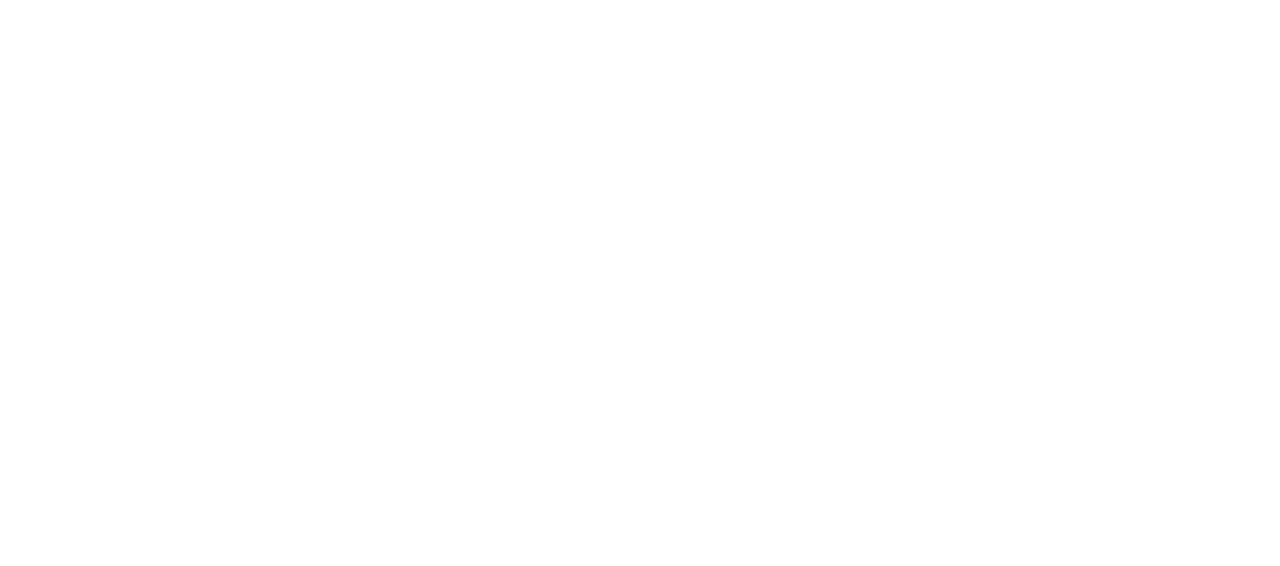
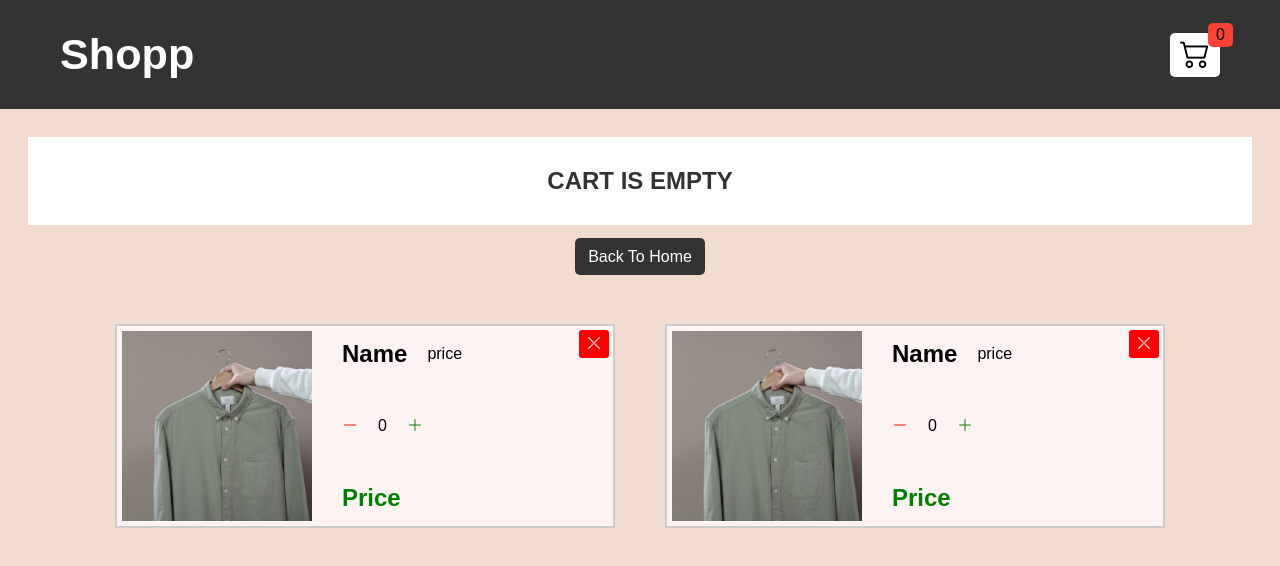
Before and after one commit to Tylianthuah/Shopping-Website, a plain HTML site: page cart.html in a window 1280 px wide. Drawn offline with nearby package versions, Linux system fonts and the light colour scheme.

Commit message:
Card Html is added

```diff
--- a/cart.html
+++ b/cart.html
@@ -0,0 +1,87 @@
+<!DOCTYPE html>
+<html lang="en">
+
+<head>
+    <meta charset="UTF-8">
+    <meta http-equiv="X-UA-Compatible" content="IE=edge">
+    <meta name="viewport" content="width=device-width, initial-scale=1.0">
+    <title>Shopping Site</title>
+
+    <!--!External Css-->
+    <link rel="stylesheet" href="style.css">
+    <!--!Bootstrap Icons-->
+    <link rel="stylesheet" href="https://cdn.jsdelivr.net/npm/bootstrap-icons@1.8.3/font/bootstrap-icons.css">
+</head>
+
+<body>
+    <navbar class="navbar">
+        <a href="index.html" class="title">
+            <h2>Shopp</h2>
+        </a>
+
+        <a href="index.html">
+            <div class="cart">
+                <i class="bi bi-cart2 cart-logo "></i>
+                <div class="cart-amount" id="cart-amount">0</div>
+            </div>
+        </a>
+    </navbar>
+
+
+    <div id="label" class="label">
+        <h2>Cart is empty</h2>
+        <a href="index.html">Back to Home</a>
+    </div>
+
+    <div class="shopping-item" id="shopping-item">
+        <div class="item">
+            <img src="img/img-1.jpg" alt="">
+            <div class="cart-details">
+                <div class="main">
+                    <div class="name">
+                        <h2>Name</h2>
+                        <p>price</p>
+                    </div>
+                    <i class="bi bi-x-lg cross-icon"></i>
+                </div>
+
+                <div class="quantity">
+                    <i class="bi bi-dash-lg minus"></i>
+                    <div id="${id}" class="quantityAmount">
+                        0
+                    </div>
+                    <i class="bi bi-plus-lg plus"></i>
+                </div>
+
+                <h2 class="item-total">Price</h2>
+            </div>
+        </div>
+
+        <div class="item">
+            <img src="img/img-1.jpg" alt="">
+            <div class="cart-details">
+                <div class="main">
+                    <div class="name">
+                        <h2>Name</h2>
+                        <p>price</p>
+                    </div>
+                    <i class="bi bi-x-lg cross-icon"></i>
+                </div>
+
+                <div class="quantity">
+                    <i class="bi bi-dash-lg minus"></i>
+                    <div id="${id}" class="quantityAmount">
+                        0
+                    </div>
+                    <i class="bi bi-plus-lg plus"></i>
+                </div>
+
+                <h2 class="item-total">Price</h2>
+            </div>
+        </div>
+    </div>
+</body>
+<script src="data.js"></script>
+<script src="cart.js"></script>
+
+</html>
--- /dev/null
+++ b/cart.js
@@ -0,0 +1,22 @@
+let label = document.getElementById("label");
+let shoppingCart = document.getElementById("shopping-item");
+
+let basket = JSON.parse(localStorage.getItem("data")) || [];
+
+let calculation = () => {
+    let cartIcon = document.getElementById("cart-amount");
+    cartIcon.innerHTML = basket.map((x) => x.item).reduce((x, y) => x + y, 0);
+  };
+
+  calculation();
+
+  let generateCartItem = () => {
+    if(basket.length !== 0){
+        console.log("basket is not empty");
+    }
+    else{
+    label.style.display = "block";
+    }
+  }
+
+  generateCartItem();
--- a/main.js
+++ b/main.js
@@ -7,7 +7,6 @@ let generateShop = () => {
     .map((x) => {
       let { id, name, price, desc, img } = x;
       let search = basket.find((x) => x.id === id) || [];
-      console.log(search)
       return `
       <div id="product-${id}" class="shop-item">
       <img src=${img} alt="">
--- a/style.css
+++ b/style.css
@@ -126,3 +126,109 @@ img {
     padding: 30px 30px;
   }
 }
+
+
+/* !Card Html syling */
+
+.label {
+  margin: 8px;
+  justify-content: center;
+  padding: 20px;
+  text-align: center;
+  color: #333;
+  text-transform: uppercase;
+  display: none;
+}
+
+.label h2{
+  display: block;
+  padding: 30px;
+  margin-bottom: 23px ;
+  background-color: white;
+  }
+
+.label a {
+  padding: 10px 13px;
+  background-color: #333;
+  color: white;
+  text-transform: capitalize;
+  border-radius: 5px;
+  cursor: pointer;
+}
+
+
+/* !Card-Item */
+
+.shopping-item {
+  display: grid;
+  grid-template-columns: repeat(2, 500px);
+  padding: 30px;
+  color: black;
+  justify-content: center;
+  gap: 50px;
+}
+
+.shopping-item img {
+  padding: 5px;
+  width: 200px;
+  height: 200px;
+}
+
+.shopping-item .item {
+  display: flex;
+  gap: 20px;
+  border: 2px solid #ccc;
+  background-color: rgb(254, 243, 243);
+}
+
+.shopping-item .cart-details {
+  width : 100%;
+  position: relative;
+  padding: 5px;
+  display: flex;
+  flex-direction: column;
+  justify-content: space-around;
+  gap: 30px;
+}
+
+.shopping-item .main {
+  display: flex;
+  justify-content: space-between;
+  align-items: center;
+}
+
+.shopping-item .name {
+  display: flex;
+  gap: 20px;
+  align-items: center;
+}
+
+.shopping-item .quantity {
+  display: flex;
+  align-items: center;
+  gap: 20px;
+}
+
+.shopping-item .minus {
+  color: red;
+}
+
+.shopping-item .plus {
+  color: green;
+}
+
+.shopping-item .cross-icon {
+  padding: 5px 7px;
+  background-color: red;
+  color: white;
+  border-radius: 3px;
+  cursor: pointer;
+  position: absolute;
+  top: 4px;
+  right: 4px;
+}
+
+.shopping-item .item-total {
+  color: green;
+  font-size: 1.5rem;
+}
```
